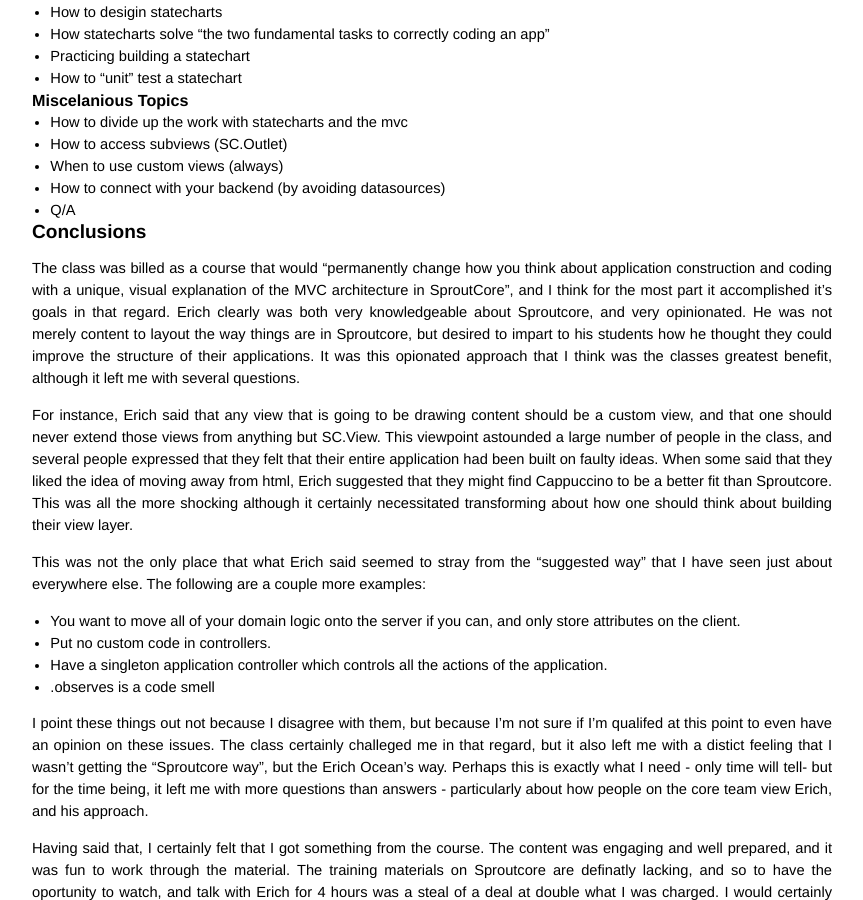
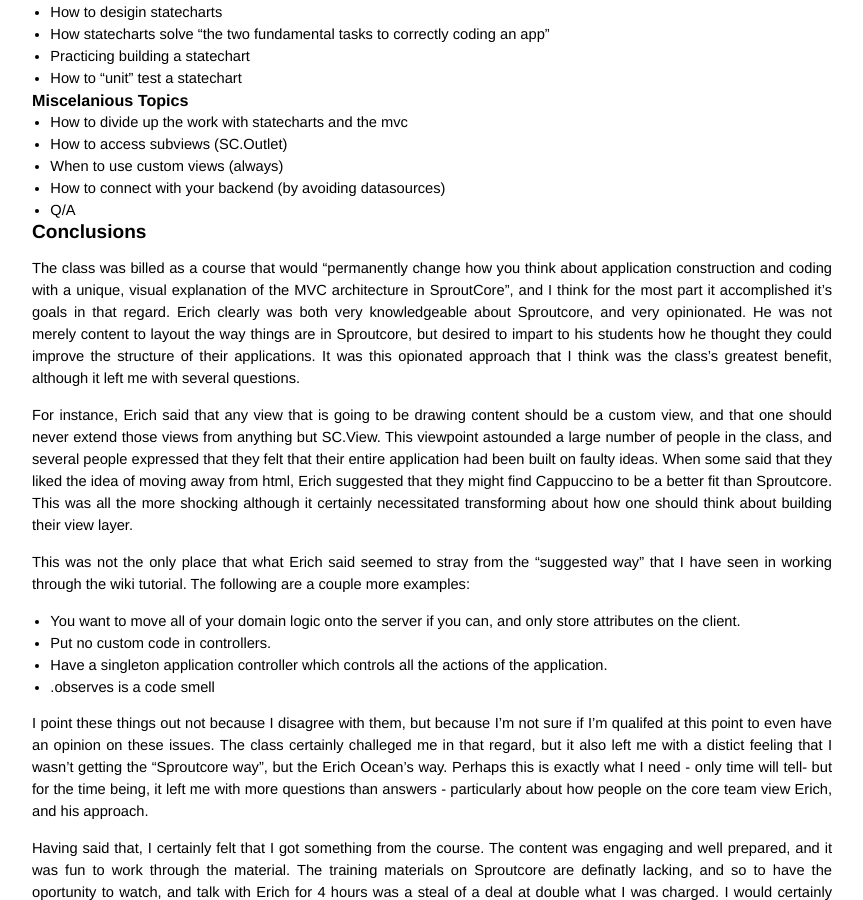
Before and after one commit to gmoeck/gmoeck.github.com, a Jekyll site: the page built from _posts/2010-01-12-sproutcore-training-with-erich-ocean-a-review.markdown, in a window 1280 px wide and 900 px high, scrolled down 858 px. Shown: the whole window, without its empty margins (208-1071 px from the left). Built offline with Jekyll 4.4.1, drawn with Linux system fonts in a browser that asks for light colours; Markdown is read by kramdown in place of the engine named in the settings; comment, search, counter and statistics services are not loaded.

Commit message:
Couple fixes

```diff
--- a/_posts/2010-01-12-sproutcore-training-with-erich-ocean-a-review.markdown
+++ b/_posts/2010-01-12-sproutcore-training-with-erich-ocean-a-review.markdown
@@ -42,11 +42,11 @@
 * Q/A
 
 ##Conclusions
-The class was billed as a course that would "permanently change how you think about application construction and coding with a unique, visual explanation of the MVC architecture in SproutCore", and I think for the most part it accomplished it's goals in that regard. Erich clearly was both very knowledgeable about Sproutcore, and very opinionated. He was not merely content to layout the way things are in Sproutcore, but desired to impart to his students how he thought they could improve the structure of their applications. It was this opionated approach that I think was the classes greatest benefit, although it left me with several questions.
+The class was billed as a course that would "permanently change how you think about application construction and coding with a unique, visual explanation of the MVC architecture in SproutCore", and I think for the most part it accomplished it's goals in that regard. Erich clearly was both very knowledgeable about Sproutcore, and very opinionated. He was not merely content to layout the way things are in Sproutcore, but desired to impart to his students how he thought they could improve the structure of their applications. It was this opionated approach that I think was the class's greatest benefit, although it left me with several questions.
 
 For instance, Erich said that any view that is going to be drawing content should be a custom view, and that one should never extend those views from anything but SC.View. This viewpoint astounded a large number of people in the class, and several people expressed that they felt that their entire application had been built on faulty ideas. When some said that they liked the idea of moving away from html, Erich suggested that they might find Cappuccino to be a better fit than Sproutcore. This was all the more shocking although it certainly necessitated transforming about how one should think about building their view layer.
 
-This was not the only place that what Erich said seemed to stray from the "suggested way" that I have seen just about everywhere else. The following are a couple more examples:
+This was not the only place that what Erich said seemed to stray from the "suggested way" that I have seen in working through the wiki tutorial. The following are a couple more examples:
 
 * You want to move all of your domain logic onto the server if you can, and only store attributes on the client.
 * Put no custom code in controllers.
```
